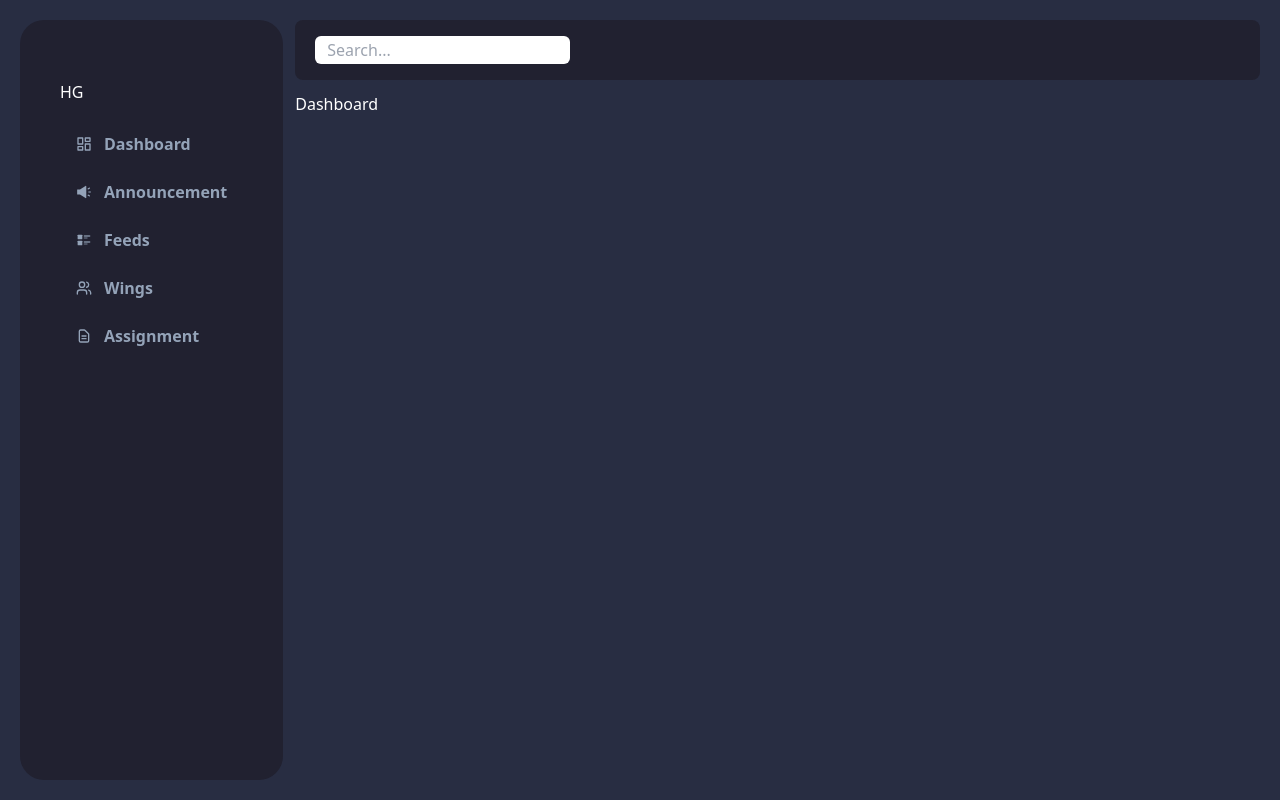
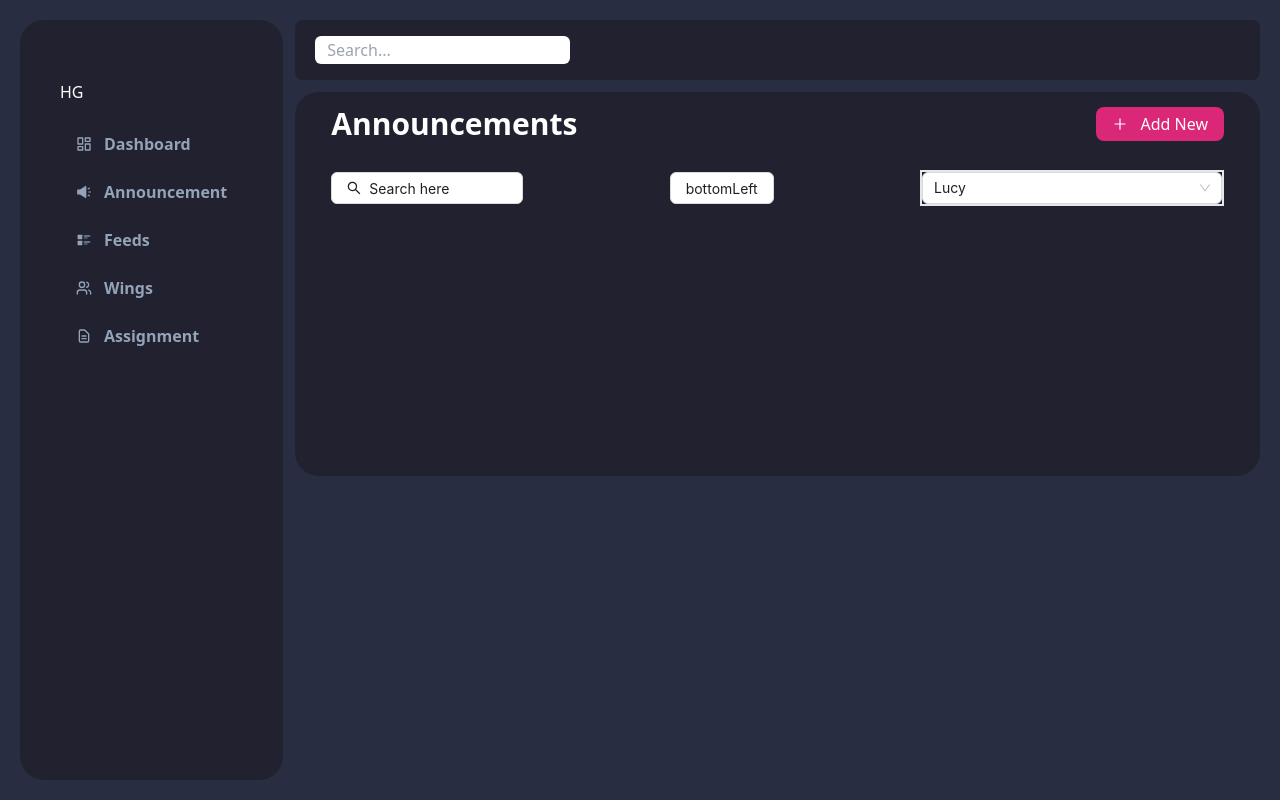
Before and after one commit to imkhateeb/hgV2-AdminPanel, a React (Vite) app in the folder client/: page /announcement in a window 1280 px wide. Built offline with nearby package versions, Linux system fonts and the light colour scheme.

Commit message:
added announcements

```diff
--- a/client/package.json
+++ b/client/package.json
@@ -10,6 +10,8 @@
     "preview": "vite preview"
   },
   "dependencies": {
+    "@ant-design/icons": "^5.2.6",
+    "antd": "^5.11.0",
     "axios": "^1.6.0",
     "react": "^18.2.0",
     "react-dom": "^18.2.0",
--- /dev/null
+++ b/client/src/components/dashboard/Announcements.jsx
@@ -0,0 +1,95 @@
+import React, { useState } from "react";
+import { AiOutlinePlus } from "react-icons/ai";
+import { SearchOutlined } from "@ant-design/icons";
+import { Button, Dropdown, Select } from "antd";
+
+const Announcements = () => {
+  const items = [
+    {
+      key: "1",
+      label: (
+        <a
+          target="_blank"
+          rel="noopener noreferrer"
+          href="https://www.antgroup.com"
+        >
+          1st menu item
+        </a>
+      ),
+    },
+    {
+      key: "2",
+      label: (
+        <a
+          target="_blank"
+          rel="noopener noreferrer"
+          href="https://www.aliyun.com"
+        >
+          2nd menu item
+        </a>
+      ),
+    },
+    {
+      key: "3",
+      label: (
+        <a
+          target="_blank"
+          rel="noopener noreferrer"
+          href="https://www.luohanacademy.com"
+        >
+          3rd menu item
+        </a>
+      ),
+    },
+  ];
+   const [sortValue,setSortValue] = useState('lucy')
+  const handleChange = (value) => {
+   setSortValue(value)
+   console.log(value)
+  };
+
+  return (
+    <section className="bg-bgSecondary h-96 rounded-3xl">
+      <div className="w-full h-16 flex justify-between items-center px-9">
+        <h1 className="text-white text-3xl font-semibold">Announcements</h1>
+        <div className="bg-pink-600 flex px-4 items-center h-[2.1rem] gap-3 rounded-lg cursor-pointer">
+          <AiOutlinePlus />
+          <h1>Add New</h1>
+        </div>
+      </div>
+      <div className="flex h-16 px-9  items-center justify-between">
+        <Button
+          className="w-48 bg-white flex justify-start items-center"
+          icon={<SearchOutlined />}
+        >
+          Search here
+        </Button>
+        <div className="flex items-center">
+          <Dropdown
+            menu={{ items }}
+            className="bg-white "
+            placement="bottomLeft"
+            arrow
+            trigger={["click"]}
+          >
+            <Button>bottomLeft</Button>
+          </Dropdown>
+        </div>
+        <div className="flex items-center border-2">
+          <Select
+            value={sortValue}
+            style={{ width: 300 }}
+            onChange={handleChange}
+            options={[
+              { value: "jack", label: "Jack" },
+              { value: "lucy", label: "Lucy" },
+              { value: "Yiminghe", label: "yiminghe" },
+            ]}
+          />
+        </div>
+      </div>
+    </section>
+  );
+};
+
+export default Announcements;
--- a/client/src/container/Home.jsx
+++ b/client/src/container/Home.jsx
@@ -1,5 +1,6 @@
 import { Route, Routes } from 'react-router-dom';
 import {Sidebar, Navbar, Dashboard} from '../components';
+import Announcements from '../components/dashboard/Announcements';
 
 export default function Home() {
   return (
@@ -9,6 +10,7 @@ export default function Home() {
         <Navbar />
         <Routes>
           <Route path='/*' element={<Dashboard />} />
+          <Route path='/announcement' element={<Announcements />} />
         </Routes>
       </div>
     </div>
```
Also changed, not shown: 1 other file (tests, documents, lock files or other folders).
